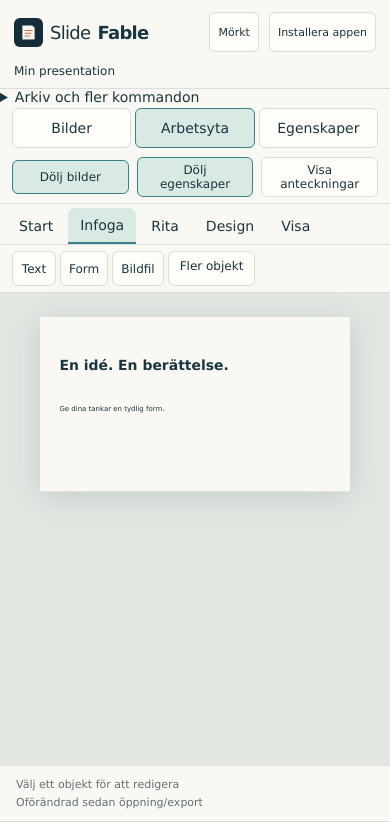
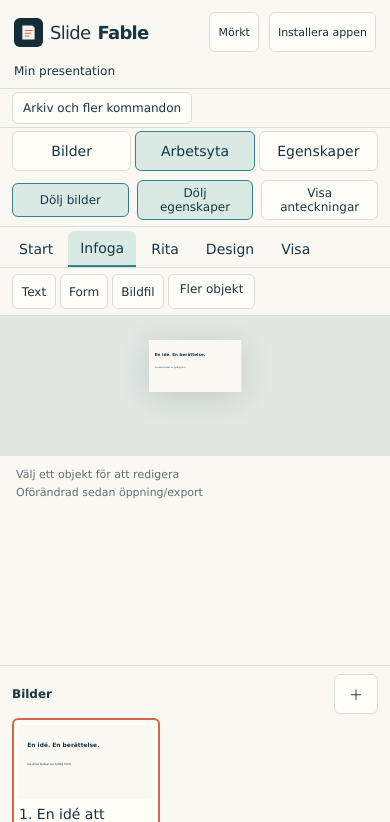
Before and after one commit to erland/slide-fable, a React (Vite) app: page / in a window 390 px wide. Shown: the top 822 px of the page. Built offline with nearby package versions, Linux system fonts and the light colour scheme; what canonicalize would draw is missing.

Commit message:
style(ux): reserve portrait viewport room for slide selector and collapse persistent menus

```diff
--- a/src/ui/editor.css
+++ b/src/ui/editor.css
@@ -55,3 +55,20 @@
 
 /* SF-UX-09: contextual commands stay compact; secondary commands open on demand. */
 .ribbon-dropdown{position:relative;flex-shrink:0}.ribbon-dropdown>summary{cursor:pointer;list-style:none;min-height:34px;display:flex;align-items:center;padding:5px 10px;border:1px solid var(--line);border-radius:6px;background:var(--panel);font-size:12px}.ribbon-dropdown>summary::-webkit-details-marker{display:none}.ribbon-dropdown-items{position:absolute;top:calc(100% + 4px);right:0;display:flex;flex-direction:column;gap:4px;min-width:160px;padding:8px;background:var(--panel);border:1px solid var(--line);border-radius:8px;box-shadow:0 8px 20px #0002;z-index:40}.ribbon-dropdown-items button{text-align:left}
+
+/* SF-UX-12: prioritize the canvas and reachable slide strip over permanent toolbars. */
+.editor-menu-disclosure{border-bottom:1px solid var(--line);padding:3px 12px}
+.editor-menu-disclosure>summary{display:inline-flex;align-items:center;min-height:32px;padding:4px 10px;border:1px solid var(--line);border-radius:6px;background:var(--panel);cursor:pointer;font-size:12px;list-style:none}
+.editor-menu-disclosure>summary::-webkit-details-marker{display:none}
+.editor-menu-disclosure .editor-menu{border-bottom:0;padding:5px 0}
+.ribbon-actions .canvas-controls{border:0;padding:0;display:flex;align-items:center;gap:10px;white-space:nowrap}
+@media(max-width:900px) and (orientation:portrait){
+ .editor-workspace{height:clamp(425px,calc(100dvh - 235px),850px);min-height:0;overflow:hidden}
+ .editor-workspace .editor-canvas-pane{flex:1 1 auto;min-height:0;overflow:hidden}
+ .editor-canvas-pane .canvas-scroll{flex:1 1 auto;height:auto;min-height:140px;overflow:auto}
+ .editor-workspace .filmstrip{flex:0 0 auto;max-height:190px;overflow:hidden}
+ .filmstrip .button-row{display:none}
+ .filmstrip ol{max-height:110px}
+ .editor-workspace[data-panel=properties][data-properties-open=true]>.properties{position:absolute;right:8px;bottom:8px;z-index:60;background:var(--panel);box-shadow:0 4px 20px #0003;max-height:55vh;width:min(330px,calc(100% - 16px));overflow:auto}
+ .editor-workspace{position:relative}
+}
```
